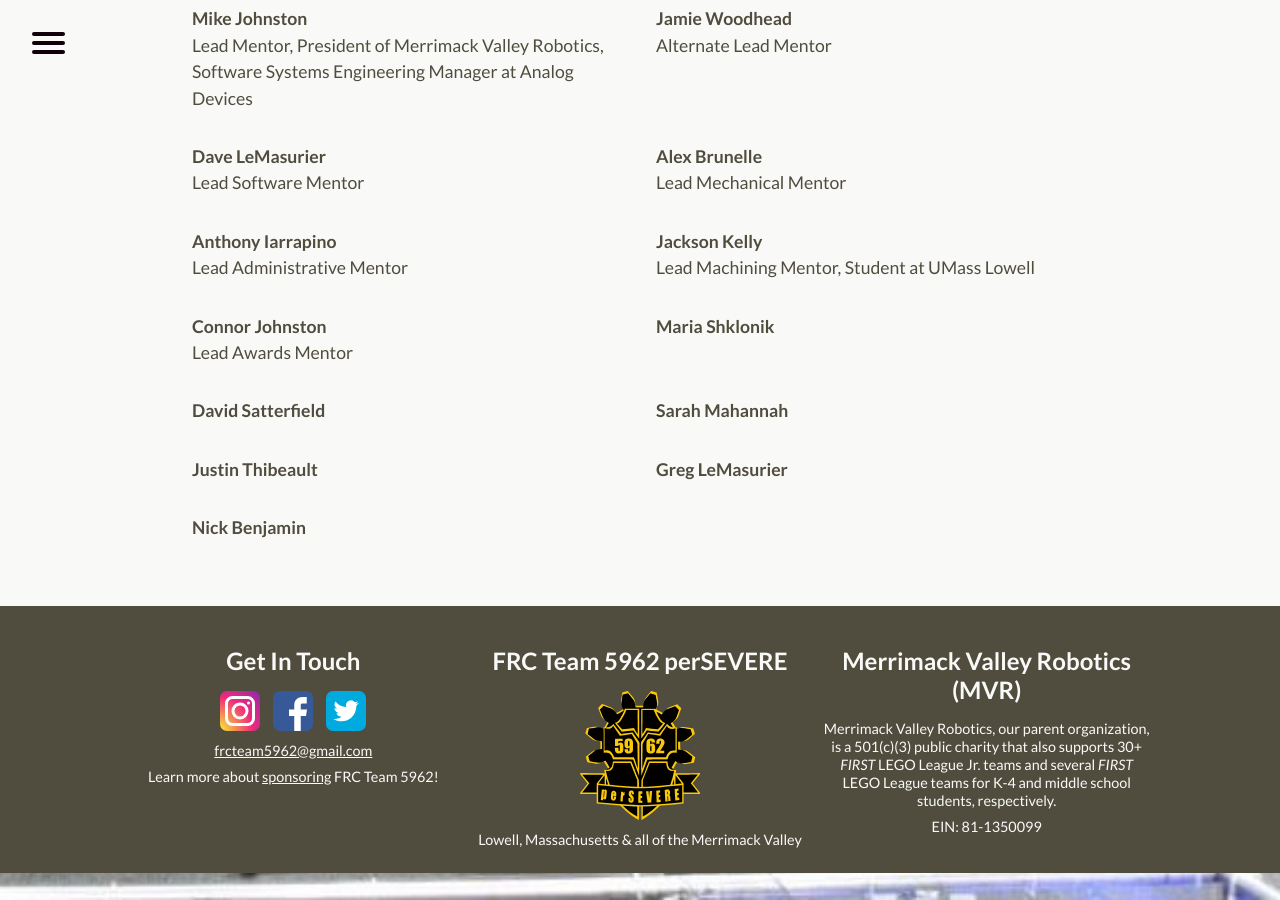
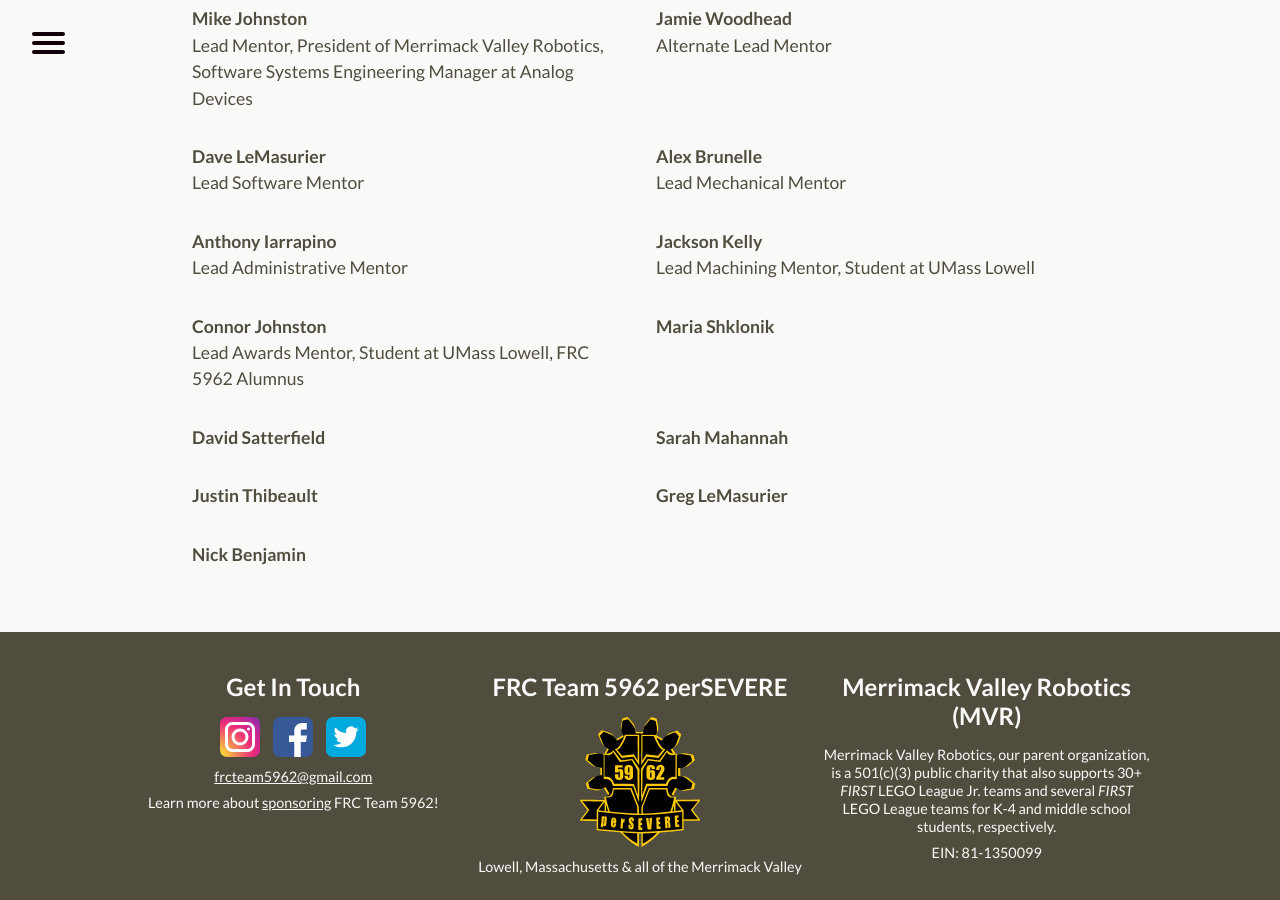
Before and after one commit to perSEVERE-5962/frc5962, a Jekyll site: the page built from about.md, in a window 1280 px wide and 900 px high, scrolled down 2045 px. Built offline with Jekyll 4.4.1, drawn with Linux system fonts in a browser that asks for light colours.

Commit message:
Updated Connor Johnston

```diff
--- a/_mentors/connor-johnston.markdown
+++ b/_mentors/connor-johnston.markdown
@@ -1,6 +1,6 @@
 ---
 title: Connor Johnston
 date: 2019-04-26 14:28:00 Z
-role: Lead Awards Mentor
+role: Lead Awards Mentor, Student at UMass Lowell, FRC 5962 Alumnus
 order-number: 7
 ---
```
